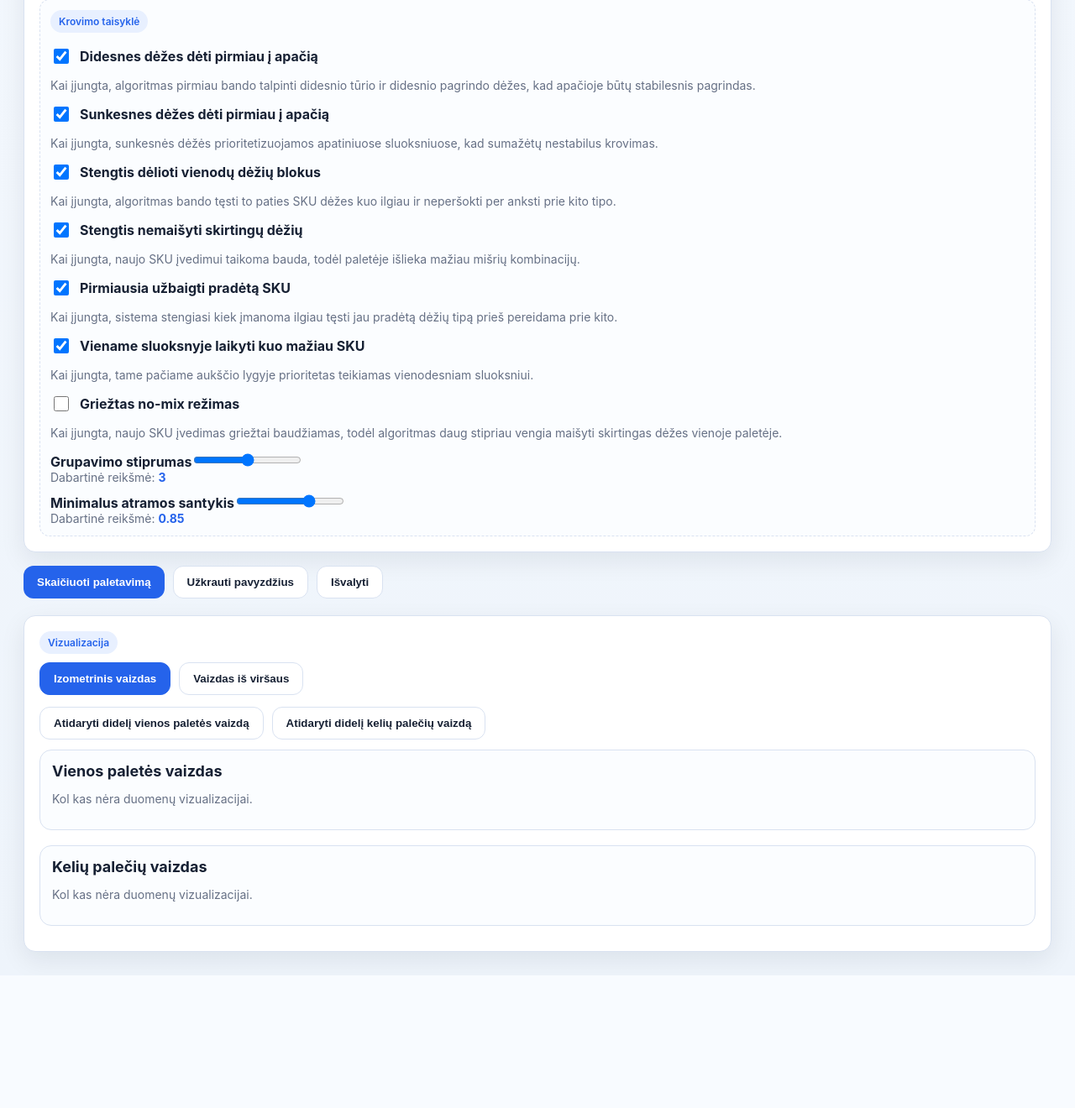
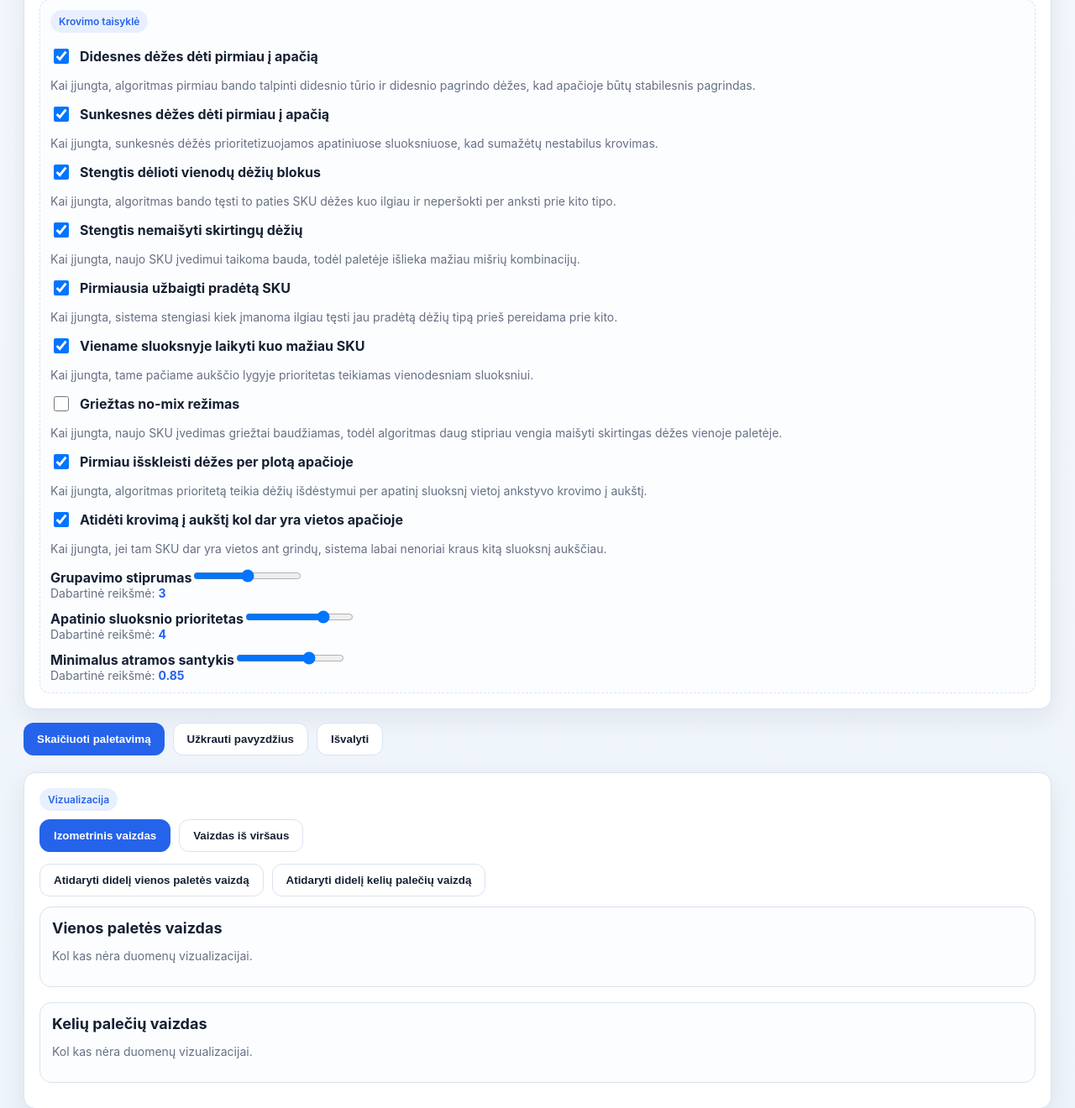
Before and after one commit to zilvis565-dev/palletiq, a Flask app: page / in a window 1280 px wide. Shown: the part 1839-3159 px from the top of the page at 84% size. Before the commit the page ends 2998 px from the top, so only its background shows below. Run offline with Flask 3, Linux system fonts and the light colour scheme.

Commit message:
Add floor spreading controls to UI

```diff
--- a/templates/index.html
+++ b/templates/index.html
@@ -118,7 +118,12 @@
           <p class="muted">Kai įjungta, tame pačiame aukščio lygyje prioritetas teikiamas vienodesniam sluoksniui.</p>
           <label class="check-row"><input type="checkbox" name="strict_no_mix" {% if strict_no_mix %}checked{% endif %}><span><strong>Griežtas no-mix režimas</strong></span></label>
           <p class="muted">Kai įjungta, naujo SKU įvedimas griežtai baudžiamas, todėl algoritmas daug stipriau vengia maišyti skirtingas dėžes vienoje paletėje.</p>
+          <label class="check-row"><input type="checkbox" name="prefer_floor_spread" {% if prefer_floor_spread %}checked{% endif %}><span><strong>Pirmiau išskleisti dėžes per plotą apačioje</strong></span></label>
+          <p class="muted">Kai įjungta, algoritmas prioritetą teikia dėžių išdėstymui per apatinį sluoksnį vietoj ankstyvo krovimo į aukštį.</p>
+          <label class="check-row"><input type="checkbox" name="delay_vertical_stacking" {% if delay_vertical_stacking %}checked{% endif %}><span><strong>Atidėti krovimą į aukštį kol dar yra vietos apačioje</strong></span></label>
+          <p class="muted">Kai įjungta, jei tam SKU dar yra vietos ant grindų, sistema labai nenoriai kraus kitą sluoksnį aukščiau.</p>
           <div class="range-wrap"><label for="grouping_strength"><strong>Grupavimo stiprumas</strong></label><input type="range" id="grouping_strength" name="grouping_strength" min="1" max="5" step="1" value="{{ grouping_strength }}"><div class="muted">Dabartinė reikšmė: <span class="range-value" id="grouping-strength-display">{{ grouping_strength }}</span></div></div>
+          <div class="range-wrap"><label for="floor_layer_priority_strength"><strong>Apatinio sluoksnio prioritetas</strong></label><input type="range" id="floor_layer_priority_strength" name="floor_layer_priority_strength" min="1" max="5" step="1" value="{{ floor_layer_priority_strength }}"><div class="muted">Dabartinė reikšmė: <span class="range-value" id="floor-priority-display">{{ floor_layer_priority_strength }}</span></div></div>
           <div class="range-wrap"><label for="min_support_ratio_value"><strong>Minimalus atramos santykis</strong></label><input type="range" id="min_support_ratio_value" name="min_support_ratio_value" min="0.50" max="1.00" step="0.05" value="{{ '%.2f'|format(min_support_ratio_value) }}"><div class="muted">Dabartinė reikšmė: <span class="range-value" id="support-ratio-display">{{ '%.2f'|format(min_support_ratio_value) }}</span></div></div>
         </div>
       </div>
@@ -139,6 +144,7 @@
     document.querySelectorAll('.tab-btn').forEach(btn => { btn.addEventListener('click', () => { document.querySelectorAll('.tab-btn').forEach(b => b.classList.remove('active')); document.querySelectorAll('.tab-panel').forEach(p => p.classList.remove('active')); btn.classList.add('active'); document.getElementById(btn.dataset.tab).classList.add('active'); document.getElementById('input_mode').value = btn.dataset.tab === 'table-mode' ? 'table' : 'csv'; }); });
     const supportSlider = document.getElementById('min_support_ratio_value'); const supportDisplay = document.getElementById('support-ratio-display'); if (supportSlider && supportDisplay) { const syncSupportValue = () => supportDisplay.textContent = Number(supportSlider.value).toFixed(2); supportSlider.addEventListener('input', syncSupportValue); syncSupportValue(); }
     const groupingSlider = document.getElementById('grouping_strength'); const groupingDisplay = document.getElementById('grouping-strength-display'); if (groupingSlider && groupingDisplay) { const syncGroupingValue = () => groupingDisplay.textContent = groupingSlider.value; groupingSlider.addEventListener('input', syncGroupingValue); syncGroupingValue(); }
+    const floorSlider = document.getElementById('floor_layer_priority_strength'); const floorDisplay = document.getElementById('floor-priority-display'); if (floorSlider && floorDisplay) { const syncFloorValue = () => floorDisplay.textContent = floorSlider.value; floorSlider.addEventListener('input', syncFloorValue); syncFloorValue(); }
     function colorForSku(sku, map) { if (!map[sku]) { const idx = Object.keys(map).length % palette.length; map[sku] = palette[idx]; } return map[sku]; }
     function shadeColor(hex, percent) { const num = parseInt(hex.replace('#', ''), 16), amt = Math.round(2.55 * percent); const r = (num >> 16) + amt, g = (num >> 8 & 0x00FF) + amt, b = (num & 0x0000FF) + amt; return '#' + (0x1000000 + (r < 255 ? (r < 0 ? 0 : r) : 255) * 0x10000 + (g < 255 ? (g < 0 ? 0 : g) : 255) * 0x100 + (b < 255 ? (b < 0 ? 0 : b) : 255)).toString(16).slice(1); }
     function iso(x, y, z, scale, originX, originY) { return { x: originX + (x - y) * scale, y: originY + (x + y) * scale * 0.5 - z * scale * 0.8 }; }
```
